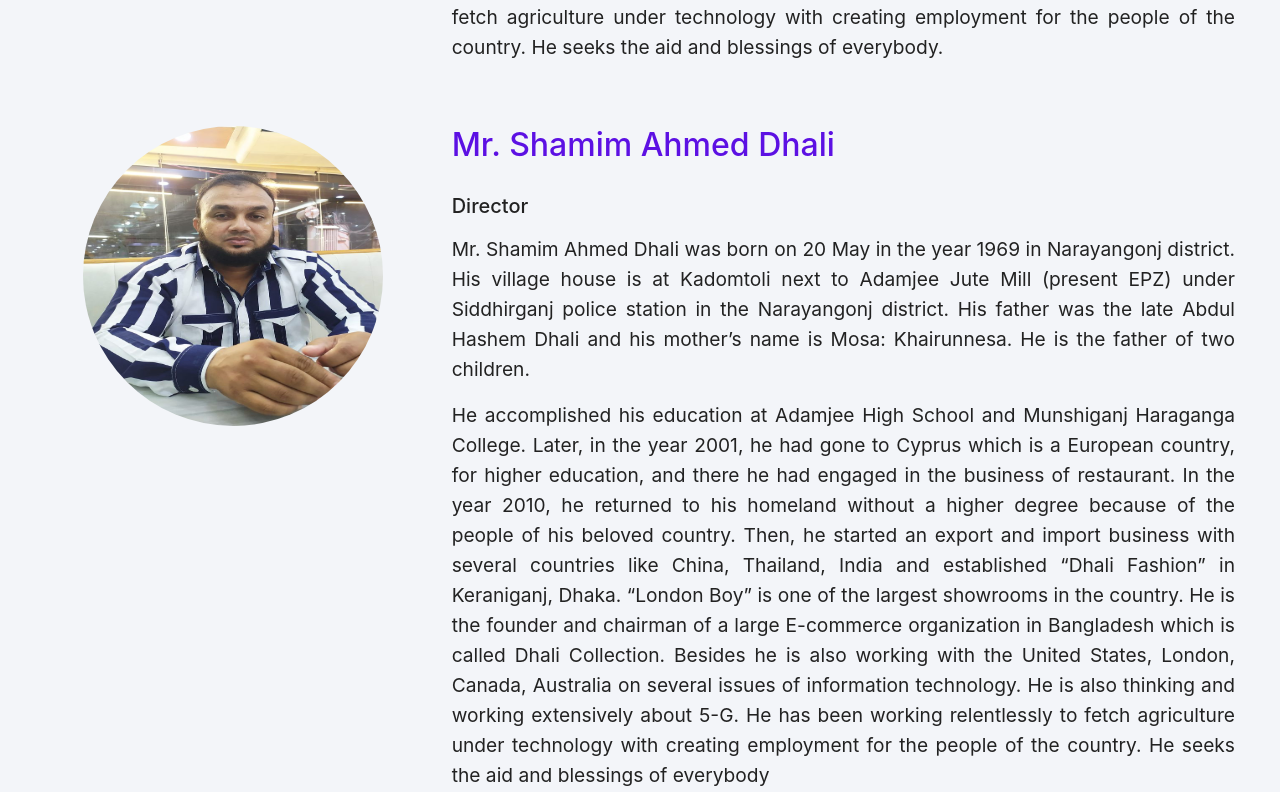
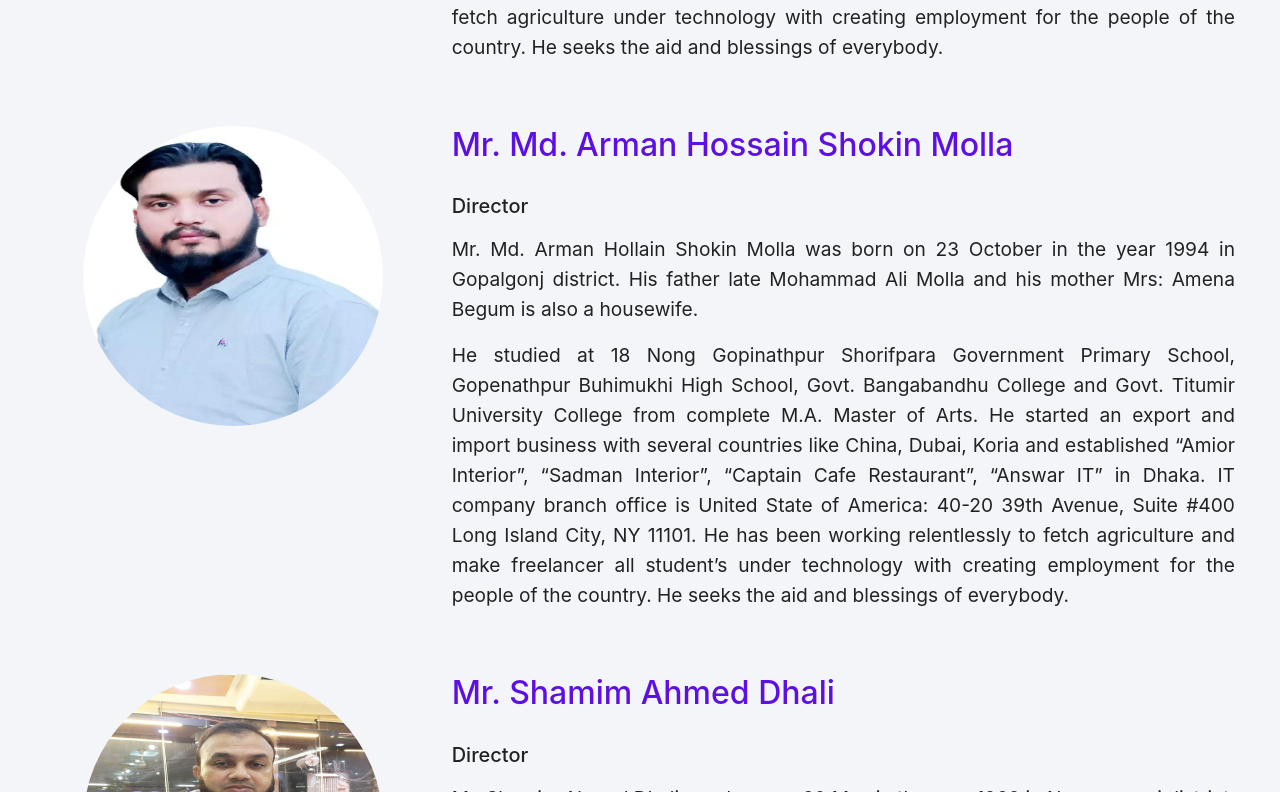
Before and after one commit to CrazyPythonLover1/AnswarIT-React.js-FrontEnd, a React (Create React App) app: page /admin in a window 1280 px wide. Shown: the part 948-1740 px from the top of the page. Built offline with nearby package versions, Linux system fonts and the light colour scheme.

Commit message:
added admin and build

```diff
--- a/src/components/Admin/Admin.js
+++ b/src/components/Admin/Admin.js
@@ -1,7 +1,8 @@
 import React from "react";
 import AdminData from "./AdminData";
+import armanSir from "./image/arman-sir.jpg";
 import samimSir from "./image/samim-sir.jpg";
-import shownSir from "./image/shown-sir.jpg"
+import shownSir from "./image/shown-sir.jpg";
 
 const projects = [
   {
@@ -15,6 +16,15 @@ const projects = [
   },
   {
     id: 2,
+    name: "Mr. Md. Arman Hossain Shokin Molla ",
+    title: "Director",
+    image: armanSir,
+    description:
+      "Mr. Md. Arman Hollain Shokin Molla was born on 23 October in the year 1994 in Gopalgonj district. His father late Mohammad Ali Molla and his mother Mrs: Amena Begum is also a housewife.",
+    desc2: "He studied at 18 Nong Gopinathpur Shorifpara Government Primary School, Gopenathpur Buhimukhi High School, Govt. Bangabandhu College and Govt. Titumir University College from complete M.A. Master of Arts. He started an export and import business with several countries like China, Dubai, Koria and established “Amior Interior”, “Sadman Interior”, “Captain Cafe Restaurant”, “Answar IT” in Dhaka. IT company branch office is United State of America: 40-20 39th Avenue, Suite #400 Long Island City, NY 11101. He has been working relentlessly to fetch agriculture and make freelancer all student’s under technology with creating employment for the people of the country. He seeks the aid and blessings of everybody.",
+  },
+  {
+    id: 3,
     name: "Mr. Shamim Ahmed Dhali",
     title: "Director",
     image: samimSir,
```
Also changed, not shown: src/components/Admin/image/arman-sir.jpg (added), 2 other files (tests, documents, lock files or other folders).
